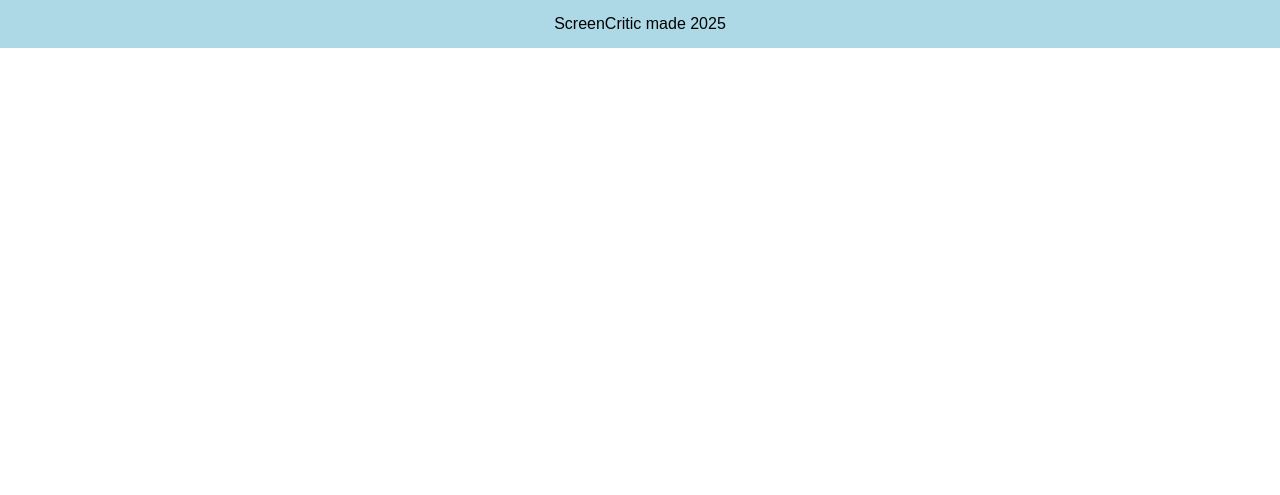
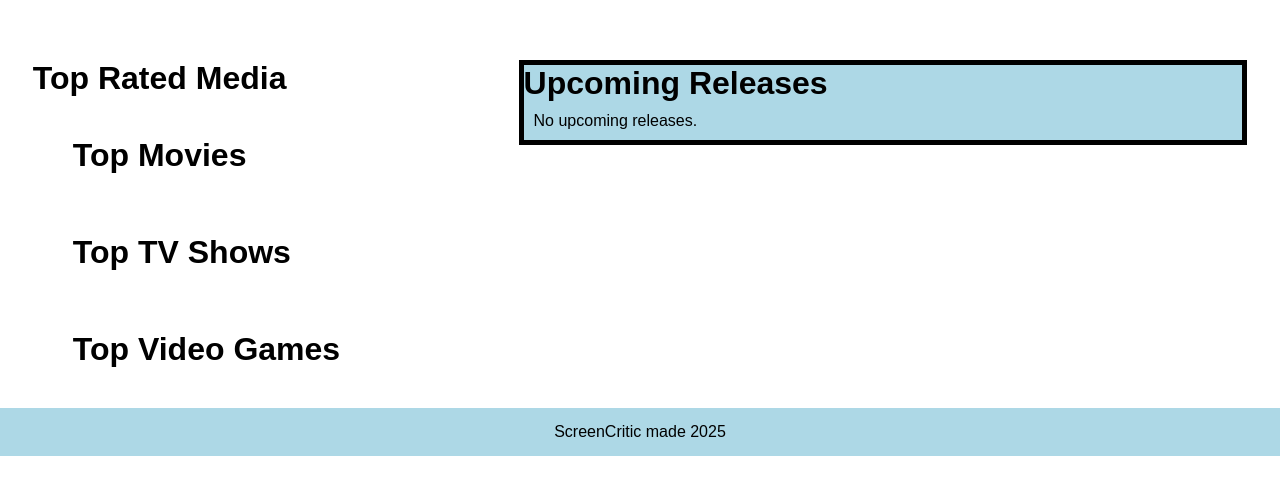
Before and after one commit to MAkther05/WAD2_TEAM5A_PROJECT, a Django app: page / in a window 1280 px wide. Shown: the part 84-579 px from the top of the page. Run offline with Django 3.2, Linux system fonts and the light colour scheme; data that the repository does not hold is empty.

Commit message:
pulling from main

```diff
--- a/ScreenCritic/views.py
+++ b/ScreenCritic/views.py
@@ -14,8 +14,10 @@ from .templatetags.custom_filters import route_name
 
 def home(request):
 
+    top_rated_media = Media.objects.annotate(avg_rating=Avg('review__rating')).order_by('-avg_rating')[:5]
+
     upcoming_media = Media.objects.filter(release_date__gt=now()).annotate(
-        avg_rating=Avg('review__rating')).order_by('-avg_rating')[:5]
+        avg_rating=Avg('review__rating')).order_by('-avg_rating')[:10]
 
     trending_movies = Media.objects.filter(type='Movie').annotate(
         avg_rating=Avg('review__rating')).order_by('-avg_rating')[:20]
@@ -31,16 +33,12 @@ def home(request):
         'trending_shows': trending_shows,
         'trending_games': trending_games,
         'upcoming_media': upcoming_media,
+        'top_rated_media': top_rated_media
 
     }
 
     return render(request, 'ScreenCritic/index.html', context)
 
-
-
-# Create your views here.
-def home(request): #render the home page
-    return render(request, 'ScreenCritic/base.html')
 
 def movie_list(request): #display list of movies with sorting and filtering options
     movies = Media.objects.filter(type='Movie').order_by('-release_date') #get all movies ordered by release date
--- a/static/css/index.css
+++ b/static/css/index.css
@@ -7,6 +7,7 @@
     padding: 20px;
 
 }
+
 
 /* Left Section */
 
@@ -61,6 +62,86 @@
     margin-top: 5px;
 }
 
+.carousel-container {
+    position: relative;
+    width: 100%;
+    margin: auto;
+    overflow: hidden;
+}
+
+.carousel-track {
+    display: flex;
+    justify-content: center;
+    align-items: center;
+    transition: transform 0.5s ease-in-out;
+    gap: 5px; /* Space between images */
+    /* width: max-content; */
+}
+
+.carousel-item {
+    flex: 0 0 30%;
+    text-align: center;
+    display: block;
+    min-width: 200px; /* Keep a fixed size */
+    position: relative;
+    transform: scale(0.8);
+    opacity: 0.6;
+    transition: transform 0.3s ease, opacity 0.3s ease;
+}
+
+.carousel-item img {
+    /* width: 100%;
+    height: 200px;
+    object-fit: cover; */
+    border: 2px solid black;
+    width: 360px; /* Adjust .media-item p when this is changed */
+    height: 540px;
+    object-fit: cover;
+    border-radius: 5px;
+}
+
+.carousel-item:nth-child(n) {
+    opacity: 0.6; /* Dim side images */
+    transform: scale(0.8);
+}
+
+.carousel-item.active {
+    flex: 0 0 40%;
+    opacity: 1;
+    transform: scale(1);
+    text-align: center;
+    z-index: 10;
+}
+
+.carousel-btn {
+    position: absolute;
+    top: 50%;
+    transform: translateY(-50%);
+    background: rgba(0, 0, 0, 0.5);
+    color: white;
+    border: none;
+    cursor: pointer;
+    font-size: 24px;
+    padding: 10px;
+    border-radius: 50%;
+}
+
+.prev {
+    left: 10px;
+}
+
+.next {
+    right: 10px;
+}
+
+.carousel-title {
+    margin-top: 5px;
+    font-size: 24px;
+    font-weight: bold;
+    color: black;
+
+}
+
 
 /* Upcoming Shows */
 
@@ -69,14 +150,47 @@
     width: 28%;
     border-style: solid;
     border-width: 5px;
-    min-height: 1500px;
     flex: 1;
     min-width: 400px;
     background-color: #ADD8E6;
 
 }
 
-.upcoming-section {
+.upcoming-media {
+    display: flex;
+    flex-direction: column; /* Stack items vertically */
+    gap: 20px; /* Space between items */
+    padding: 10px;
+}
 
-    /* min-width: 200px; */
+.upcoming-item {
+    display: flex;
+    align-items: center;
+    background: #fff;
+    padding: 10px;
+    border-radius: 5px;
+    box-shadow: 2px 2px 5px rgba(0, 0, 0, 0.1);
 }
+
+.upcoming-item img {
+    width: 100px; /* Adjust as needed */
+    height: 150px;
+    object-fit: cover;
+    border-radius: 5px;
+    margin-right: 15px; /* Space between image and text */
+}
+
+.upcoming-info {
+    flex: 1; /* Allow text section to expand */
+}
+
+.upcoming-info h3 {
+    margin: 0 0 5px 0;
+    font-size: 18px;
+}
+
+.upcoming-info p {
+    margin: 5px 0;
+    font-size: 14px;
+    color: #555;
+}
--- /dev/null
+++ b/static/js/carousel.js
@@ -0,0 +1,97 @@
+// document.addEventListener("DOMContentLoaded", function () {
+//     let currentIndex = 0;
+//     const slides = document.querySelectorAll(".carousel-item");
+//     const totalSlides = slides.length;
+//     const track = document.querySelector(".carousel-track");
+
+//     function updateSlides() {
+//         slides.forEach((slide, index) => {
+//             slide.classList.remove("active");
+
+//             if (index === currentIndex) {
+//                 slide.classList.add("active");
+//             }
+//         });
+
+//         // Adjust the transform property to center active item
+//         const offset = -currentIndex * 65; // Adjust for spacing
+//         track.style.transform = `translateX(${offset}%)`;
+//     }
+
+//     function moveSlide(direction) {
+//         currentIndex += direction;
+
+//         if (currentIndex >= totalSlides) {
+//             currentIndex = 0;
+//         } else if (currentIndex < 0) {
+//             currentIndex = totalSlides - 1;
+//         }
+
+//         updateSlides();
+//     }
+
+//     document.querySelector(".prev").addEventListener("click", function () {
+//         moveSlide(-1);
+//     });
+
+//     document.querySelector(".next").addEventListener("click", function () {
+//         moveSlide(1);
+//     });
+
+//     updateSlides();
+// });
+
+
+document.addEventListener("DOMContentLoaded", function () {
+    const track = document.querySelector(".carousel-track");
+    const items = Array.from(track.children);
+    const prevButton = document.querySelector(".prev");
+    const nextButton = document.querySelector(".next");
+
+    let index = 0;
+
+    function updateCarousel() {
+        const itemWidth = items[index].offsetWidth;
+        const containerWidth = document.querySelector(".carousel-container").offsetWidth;
+
+        // Calculate offset to keep active item centered
+        const offset = (containerWidth / 2) - (itemWidth / 2) - (index * itemWidth);
+
+        track.style.transform = `translateX(${offset}px)`;
+
+        // Update item styles
+        items.forEach((item, i) => {
+            if (i === index) {
+                item.classList.add("active");
+                item.style.transform = "scale(1)";
+                item.style.opacity = "1";
+            } else {
+                item.classList.remove("active");
+                item.style.transform = "scale(0.8)";
+                item.style.opacity = "0.5";
+            }
+        });
+        // items.forEach((item, i) => {
+        //     if (i === index) {
+        //         item.classList.add("active");
+        //     } else {
+        //         item.classList.remove("active");
+        //     }
+        // });
+
+        // const offset = items[index].offsetWidth * -index;
+        // track.style.transform = `translateX(${offset}px)`;
+    }
+
+    nextButton.addEventListener("click", () => {
+        index = (index + 1) % items.length;
+        updateCarousel();
+    });
+
+    prevButton.addEventListener("click", () => {
+        index = (index - 1 + items.length) % items.length;
+        updateCarousel();
+    });
+
+    updateCarousel();
+});
--- a/templates/ScreenCritic/index.html
+++ b/templates/ScreenCritic/index.html
@@ -6,6 +6,8 @@
 {% block title_block %}
 <title>Home - ScreenCritic</title>
 <link rel="stylesheet" href="{% static 'css/index.css' %}">
+<script src="{% static 'js/carousel.js' %}"></script>
+
 {% endblock %}
 
 
@@ -14,9 +16,33 @@
 <div class="page-container">
 
 <div class="left-section">
+
+
+<h1>Top Rated Media</h1>
+
+<!-- Custom Carousel -->
+
+<div class="carousel-container">
+    <div class="carousel-track">
+        {% for media in top_rated_media %}
+        <div class="carousel-item">
+            <a href="{% url media.type|route_name slug=media.slug %}">
+                <img src="{{ media.cover_image }}" alt="{{ media.title }}">
+            </a>
+            <p class="carousel-title">{{ media.title }}</p>
+            <p class="carousel-title">⭐ {{ media.average_rating|floatformat:1 }}</p>
+        </div>
+        {% endfor %}
+    </div>
+    <button class="carousel-btn prev">&#10094;</button>
+    <button class="carousel-btn next">&#10095;</button>
+</div>
+
+
+
  <!-- Top Movies -->
  <div class="media-section">
-    <h2>Top Movies</h2>
+    <h1>Top Movies</h1>
     <div class="media-scroll">
         {% for media_item in trending_movies %}
         <div class="media-item">
@@ -31,7 +57,7 @@
 
  <!-- Top TV Shows -->
  <div class="media-section">
-    <h2>Top TV Shows</h2>
+    <h1>Top TV Shows</h1>
     <div class="media-scroll">
         {% for media_item in trending_shows %}
         <div class="media-item">
@@ -46,7 +72,7 @@
 
  <!-- Top Movies -->
  <div class="media-section">
-    <h2>Top Video Games</h2>
+    <h1>Top Video Games</h1>
     <div class="media-scroll">
         {% for media_item in trending_games %}
         <div class="media-item">
@@ -61,22 +87,28 @@
 
 </div>
 
+
 <!-- Upcoming Releases -->
 <div class="right-section">
-    <div>
-        <h2>TESTING SECTION</h2>
-        <div class="media-scroll">
-            {% for media_item in upcoming_media %}
-            <div class="media-item">
+    <h1>Upcoming Releases</h1>
+    <div class="upcoming-media">
+        {% for media_item in upcoming_media %}
+        <div class="upcoming-item">
+            <img src="{{ media_item.cover_image }}" alt="{{ media_item.title }}">
+            <div class="upcoming-info">
                 <a href="{% url media_item.type|route_name slug=media_item.slug %}">
-                    <img src="{{ media_item.cover_image }}" alt="{{ media_item.title }}">
-                    <p class="media_title">{{ media_item.title }}</p>
+                    <h3>{{ media_item.title }}</h3>
                 </a>
+                <p>{{ media_item.description|truncatewords:20 }}</p>
+                <p><strong>Release Date:</strong> {{ media_item.release_date|date:"F d, Y" }}</p>
             </div>
-            {% endfor %}
         </div>
+        {% empty %}
+        <p>No upcoming releases.</p>
+        {% endfor %}
     </div>
 </div>
+
 
 
 
```
